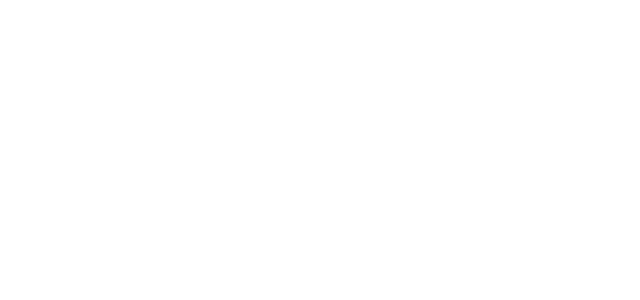
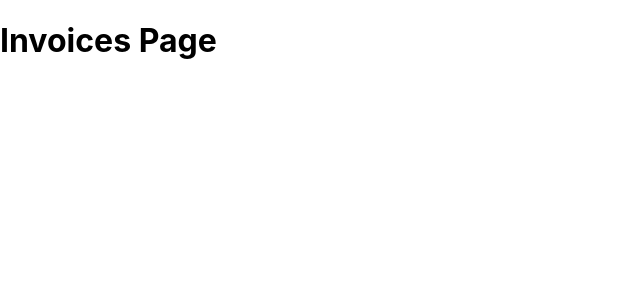
Before and after one commit to AgneBalc/react--invoice-app, a React (Create React App) app: page / in a window 1280 px wide. Shown: the top 300 px of the page, without its empty margins (0-640 px from the left). Built offline with nearby package versions, Linux system fonts and the light colour scheme.

Commit message:
routes to pages added

```diff
--- a/src/App.tsx
+++ b/src/App.tsx
@@ -1,5 +1,30 @@
+import { RouterProvider, createBrowserRouter } from "react-router-dom";
+import RootLayout from "./components/layout/Root";
+import InvoicesPage from "./components/pages/Invoices";
+import InvoiceDetailPage from "./components/pages/InvoiceDetail";
+import EditInvoicePage from "./components/pages/EditInvoice";
+import NewInvoicePage from "./components/pages/NewInvoice";
+
+const router = createBrowserRouter([
+  {
+    path: "/",
+    element: <RootLayout />,
+    children: [
+      { index: true, element: <InvoicesPage /> },
+      {
+        path: ":id",
+        children: [
+          { index: true, element: <InvoiceDetailPage /> },
+          { path: "edit", element: <EditInvoicePage /> },
+        ],
+      },
+      { path: "new", element: <NewInvoicePage /> },
+    ],
+  },
+]);
+
 function App() {
-  return <></>;
+  return <RouterProvider router={router} />;
 }
 
 export default App;
--- /dev/null
+++ b/src/components/layout/Root.tsx
@@ -0,0 +1,15 @@
+import { Outlet } from "react-router-dom";
+import SideNavigation from "./SideNav";
+
+const RootLayout = () => {
+  return (
+    <>
+      <SideNavigation />
+      <main>
+        <Outlet />
+      </main>
+    </>
+  );
+};
+
+export default RootLayout;
--- /dev/null
+++ b/src/components/layout/SideNav.tsx
@@ -0,0 +1,5 @@
+const SideNavigation = () => {
+  return <aside></aside>;
+};
+
+export default SideNavigation;
```
